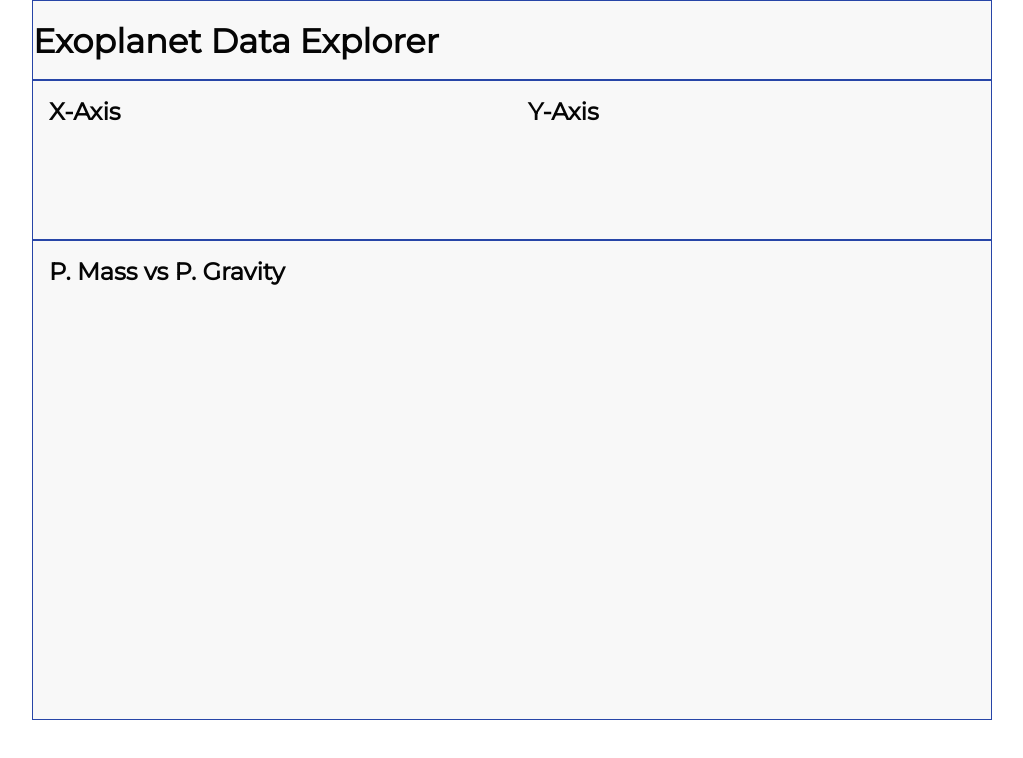
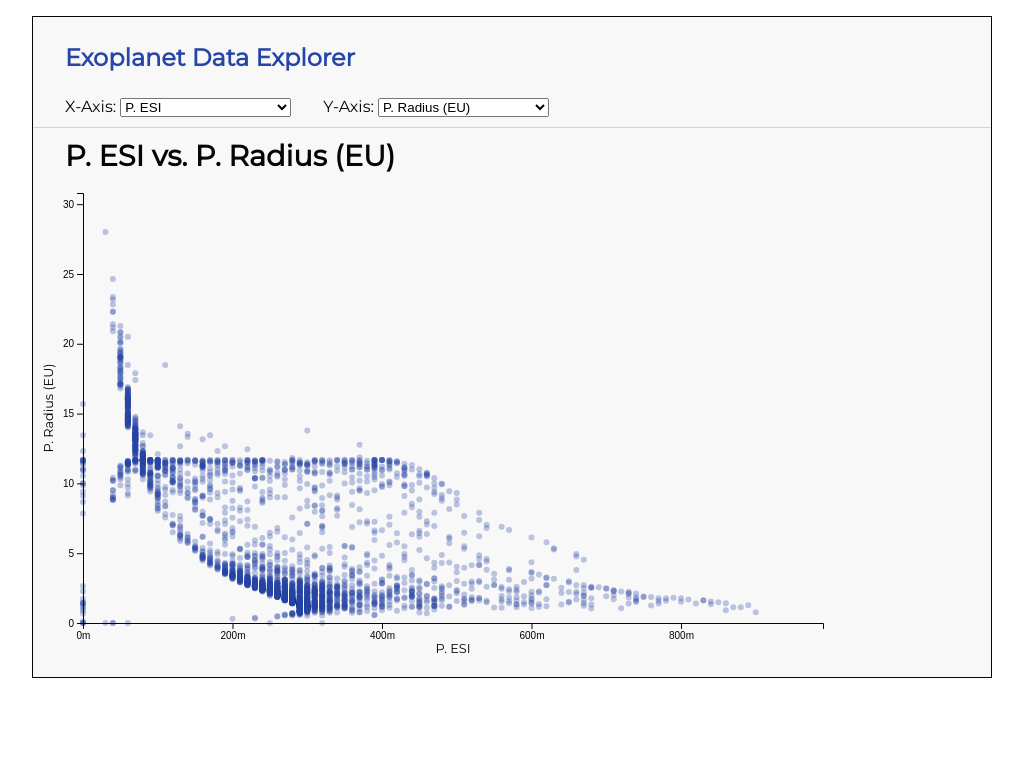
Before and after one commit to dtwelve89/exoplanets, a React (Create React App) app: page / in a window 1280 px wide. Shown: the top 758 px of the page, without its empty margins (128-1151 px from the left). Built offline with nearby package versions, Linux system fonts and the light colour scheme; the HTML template or start-up script is replaced by a standard one.

Commit message:
Hella progress

```diff
--- a/src/App.css
+++ b/src/App.css
@@ -3,8 +3,8 @@
 :root {
   --primary-color: #ffffff;
   --secondary-color: #2745a7;
-  --gray-color: #4d4d4d;
-  --dark-color: rgb(5, 5, 5);
+  --gray-color: #d3d3d3;
+  --dark-color: #050505;
   --light-color: #f8f8f8;
 }
 
@@ -31,8 +31,29 @@ body {
 }
 
 .container {
+  background: var(--light-color);
   max-width: 960px;
-  margin: auto;
+  margin: 1rem auto;
   overflow: hidden;
-  background: var(--light-color);
+  border: 1px solid var(--dark-color);
 }
+
+/* Dropdown Style */
+.custom-select {
+  width: inherit;
+}
+
+.control-wrapper {
+  display: inline-block;
+  margin-left: 2rem;
+}
+
+.control-wrapper input[type='range'] {
+  vertical-align: text-bottom;
+}
+
+.control-container {
+  border-bottom: 1px solid var(--gray-color);
+  margin-bottom: 10px;
+  padding-bottom: 10px;
+}
--- a/src/App.js
+++ b/src/App.js
@@ -1,40 +1,100 @@
 import React, { useState, useEffect } from 'react';
 import Navbar from './components/Navbar/Navbar';
-import Dropdowns from './components/Dropdowns/Dropdowns';
 import Scatterplot from './components/Scatterplot/Scatterplot';
 import * as d3 from 'd3';
-// import phl from './data/phl_hec_all_confirmed.csv';
-import test from './data/test.csv';
+import phl from './data/phl_hec_all_confirmed.csv';
+// import test from './data/test.csv';
 import './App.css';
 
 let loaded = false;
 
 const App = () => {
-  const [data, setData] = useState('');
+  // Set initial state
+  const [data, setData] = useState([]);
+  const [xVar, setXvar] = useState('P. ESI');
+  const [yVar, setYvar] = useState('P. Radius (EU)');
 
+  // Load data onmount
   useEffect(() => {
-    // let arr = [];
-    // d3.csv(test, result => {
-    //   arr.push(result);
-    // });
-    // console.log(arr);
-    d3.csv(test).then(setData);
+    d3.csv(phl).then(setData);
   }, []);
 
   useEffect(() => {
     if (loaded) {
-      console.log(data);
+      // console.log(data);
+      // console.log(allData);
+      // console.log(options);
     } else {
       loaded = true;
     }
   });
 
+  // Filtered list of possible x and y axes
+  let options = data.length === 0 ? [] : Object.keys(data[0]);
+  options = options.filter(
+    option =>
+      option !== 'P. Atmosphere Class' &&
+      option !== 'P. Composition Class' &&
+      option !== 'P. Disc. Method' &&
+      option !== 'P. Habitable Class' &&
+      option !== 'P. Mass Class' &&
+      option !== 'P. Name' &&
+      option !== 'P. Name KOI' &&
+      option !== 'P. Name Kepler' &&
+      option !== 'P. SPH' &&
+      option !== 'P. Zone Class' &&
+      option !== 'S. Constellation' &&
+      option !== 'S. Name' &&
+      option !== 'S. Name HD' &&
+      option !== 'S. Name HIP' &&
+      option !== 'S. Type' &&
+      option !== 'S. [Fe/H]'
+  );
+
+  // Store all of the data to be plotted
+  let allData = data.map(d => {
+    return {
+      x: d[xVar],
+      y: d[yVar]
+      // label: d.county + ', ' + d.state
+    };
+  });
+
   return (
     <div className='container'>
       <Navbar />
-      <Dropdowns />
-      <Scatterplot />
-      {/* <div>{data}</div> */}
+      <div className='control-container'>
+        {/* X Variable Select Menu */}
+        <div className='control-wrapper'>
+          <label htmlFor='xVar'>X-Axis: </label>
+          <select
+            id='xVar'
+            value={xVar}
+            className='custom-select'
+            onChange={e => setXvar(e.target.value)}
+          >
+            {options.map(option => {
+              return <option key={option}>{option}</option>;
+            })}
+          </select>
+        </div>
+
+        {/* Y Variable Select Menu */}
+        <div className='control-wrapper'>
+          <label htmlFor='yVar'>Y-Axis: </label>
+          <select
+            id='yVar'
+            value={yVar}
+            className='custom-select'
+            onChange={e => setYvar(e.target.value)}
+          >
+            {options.map(option => {
+              return <option key={option}>{option}</option>;
+            })}
+          </select>
+        </div>
+      </div>
+      <Scatterplot xTitle={xVar} yTitle={yVar} data={allData} />
     </div>
   );
 };
--- a/src/components/Dropdowns/Dropdowns.css
+++ b/src/components/Dropdown/Dropdown.css
@@ -1,10 +1,9 @@
 .main-dropdown-section {
-  display: flex;
   border: 1px solid var(--secondary-color);
   height: 20vh;
 }
 
-.axis {
+/* .axis {
   margin: 1rem;
   width: 50%;
-}
+} */
--- /dev/null
+++ b/src/components/Dropdown/index.js
@@ -0,0 +1 @@
+export { default } from './Dropdown.js.js';
--- a/src/components/Dropdowns/Dropdowns.js
+++ /dev/null
@@ -1,17 +0,0 @@
-import React from 'react';
-import './Dropdowns.css';
-
-const Dropdowns = () => {
-  return (
-    <div className='main-dropdown-section'>
-      <div className='axis'>
-        <h2>X-Axis</h2>
-      </div>
-      <div className='axis'>
-        <h2>Y-Axis</h2>
-      </div>
-    </div>
-  );
-};
-
-export default Dropdowns;
--- a/src/components/Dropdowns/index.js
+++ /dev/null
@@ -1 +0,0 @@
-export { default } from './Dropdowns.js';
--- a/src/components/Navbar/Navbar.css
+++ b/src/components/Navbar/Navbar.css
@@ -1,7 +1,8 @@
 .main-nav-section {
-  font-size: 1.4rem;
+  color: var(--secondary-color);
+  font-size: 1rem;
   display: flex;
   align-items: center;
-  border: 1px solid var(--secondary-color);
   height: 10vh;
+  margin: 0 2rem;
 }
--- a/src/components/Scatterplot/Scatterplot.css
+++ b/src/components/Scatterplot/Scatterplot.css
@@ -1,8 +1,18 @@
 .main-scatterplot-section {
-  border: 1px solid var(--secondary-color);
   height: 60vh;
+  margin: 1rem;
 }
 
-.showcase {
-  margin: 1rem;
+.vs-axes {
+  font-size: 1.8rem;
+  margin: 0 2rem;
 }
+
+.axis-label {
+  text-anchor: middle;
+  font-size: 0.8rem;
+}
+
+.chart-wrapper {
+  display: inline-block;
+}
--- a/src/components/Scatterplot/Scatterplot.js
+++ b/src/components/Scatterplot/Scatterplot.js
@@ -1,14 +1,162 @@
 import React from 'react';
+import * as d3 from 'd3';
 import './Scatterplot.css';
 
-const Scatterplot = () => {
-  return (
-    <div className='main-scatterplot-section'>
-      <div className='showcase'>
-        <h2>P. Mass vs P. Gravity</h2>
+// Scatterplot
+class Scatterplot extends React.Component {
+  constructor(props) {
+    super(props);
+    // Graph width and height - accounting for margins
+    this.drawWidth =
+      this.props.width - this.props.margin.left - this.props.margin.right;
+    this.drawHeight =
+      this.props.height - this.props.margin.top - this.props.margin.bottom;
+  }
+  componentDidMount() {
+    this.update();
+  }
+  // Whenever the component updates, select the <g> from the DOM, and use D3 to manipulte circles
+  componentDidUpdate() {
+    this.update();
+  }
+  updateScales() {
+    // Calculate limits
+    let xMin = d3.min(this.props.data, d => +d.x * 0.9);
+    let xMax = d3.max(this.props.data, d => +d.x * 1.1);
+    let yMin = d3.min(this.props.data, d => +d.y * 0.9);
+    let yMax = d3.max(this.props.data, d => +d.y * 1.1);
+
+    // Define scales
+    this.xScale = d3
+      .scaleLinear()
+      .domain([xMin, xMax])
+      .range([0, this.drawWidth]);
+    this.yScale = d3
+      .scaleLinear()
+      .domain([yMax, yMin])
+      .range([0, this.drawHeight]);
+  }
+
+  updatePoints() {
+    // Select all circles and bind data
+    let circles = d3
+      .select(this.chartArea)
+      .selectAll('circle')
+      .data(this.props.data);
+
+    // Use the .enter() method to get your entering elements, and assign their positions
+    circles
+      .enter()
+      .append('circle')
+      .merge(circles)
+      .attr('r', d => this.props.radius)
+      .attr('fill', d => this.props.color)
+      .attr('label', d => d.label)
+      .style('fill-opacity', 0.3)
+      .transition()
+      .duration(500)
+      .attr('cx', d => this.xScale(d.x))
+      .attr('cy', d => this.yScale(d.y))
+      .style('stroke', 'black')
+      .style('stroke-width', d => (d.selected === true ? '2px' : '0px'));
+
+    // Use the .exit() and .remove() methods to remove elements that are no longer in the data
+    circles.exit().remove();
+  }
+
+  updateAxes() {
+    let xAxisFunction = d3
+      .axisBottom()
+      .scale(this.xScale)
+      .ticks(5, 's');
+
+    let yAxisFunction = d3
+      .axisLeft()
+      .scale(this.yScale)
+      .ticks(5, 's');
+
+    d3.select(this.xAxis).call(xAxisFunction);
+
+    d3.select(this.yAxis).call(yAxisFunction);
+  }
+  update() {
+    this.updateScales();
+    this.updateAxes();
+    this.updatePoints();
+  }
+  render() {
+    return (
+      <div className='chart-wrapper'>
+        <h1 className='vs-axes'>
+          {this.props.xTitle} vs. {this.props.yTitle}
+        </h1>
+        <svg
+          className='chart'
+          width={this.props.width}
+          height={this.props.height}
+        >
+          <text transform={`translate(${this.props.margin.left},15)`}>
+            {this.props.title}
+          </text>
+          <g
+            ref={node => (this.chartArea = node)}
+            transform={`translate(${this.props.margin.left}, ${this.props.margin.top})`}
+          />
+
+          {/* Axes */}
+          <g
+            ref={node => (this.xAxis = node)}
+            transform={`translate(${this.props.margin.left}, ${this.props
+              .height - this.props.margin.bottom})`}
+          ></g>
+          <g
+            ref={node => (this.yAxis = node)}
+            transform={`translate(${this.props.margin.left}, ${this.props.margin.top})`}
+          ></g>
+
+          {/* Axis labels */}
+          <text
+            className='axis-label'
+            transform={`translate(${this.props.margin.left +
+              this.drawWidth / 2}, ${this.props.height -
+              this.props.margin.bottom +
+              30})`}
+          >
+            {this.props.xTitle}
+          </text>
+
+          <text
+            className='axis-label'
+            transform={`translate(${this.props.margin.left - 30}, ${this
+              .drawHeight /
+              2 +
+              this.props.margin.top}) rotate(-90)`}
+          >
+            {this.props.yTitle}
+          </text>
+        </svg>
       </div>
-    </div>
-  );
+    );
+  }
+}
+
+Scatterplot.defaultProps = {
+  data: [
+    { x: 10, y: 20 },
+    { x: 15, y: 35 }
+  ],
+  width: 800,
+  height: 500,
+  radius: 3,
+  color: 'var(--secondary-color)',
+  margin: {
+    left: 50,
+    right: 10,
+    top: 20,
+    bottom: 50
+  },
+  xTitle: 'X Title',
+  yTitle: 'Y Title'
 };
 
 export default Scatterplot;
```
Also changed, not shown: src/components/Dropdown/Dropdown.js (added, +32 -0 lines), src/data/test.csv (deleted), src/logo.svg (deleted).
